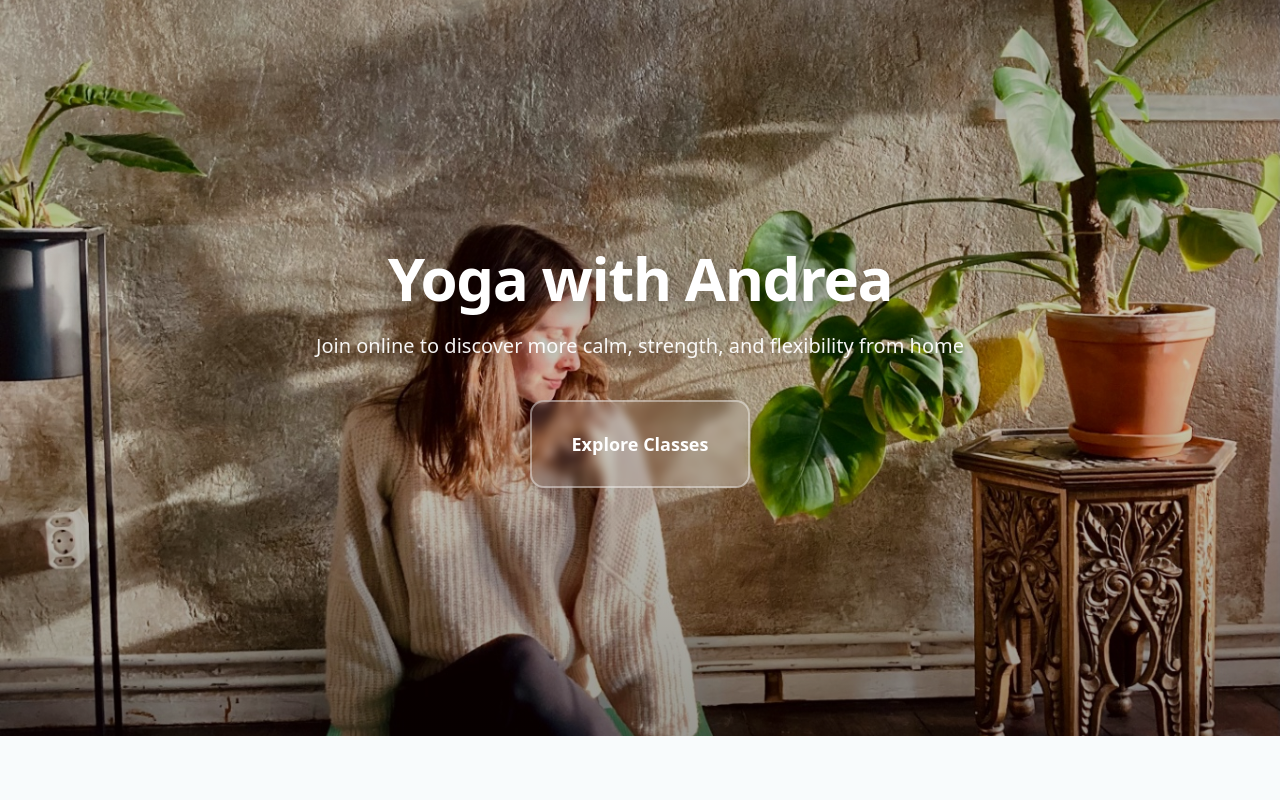
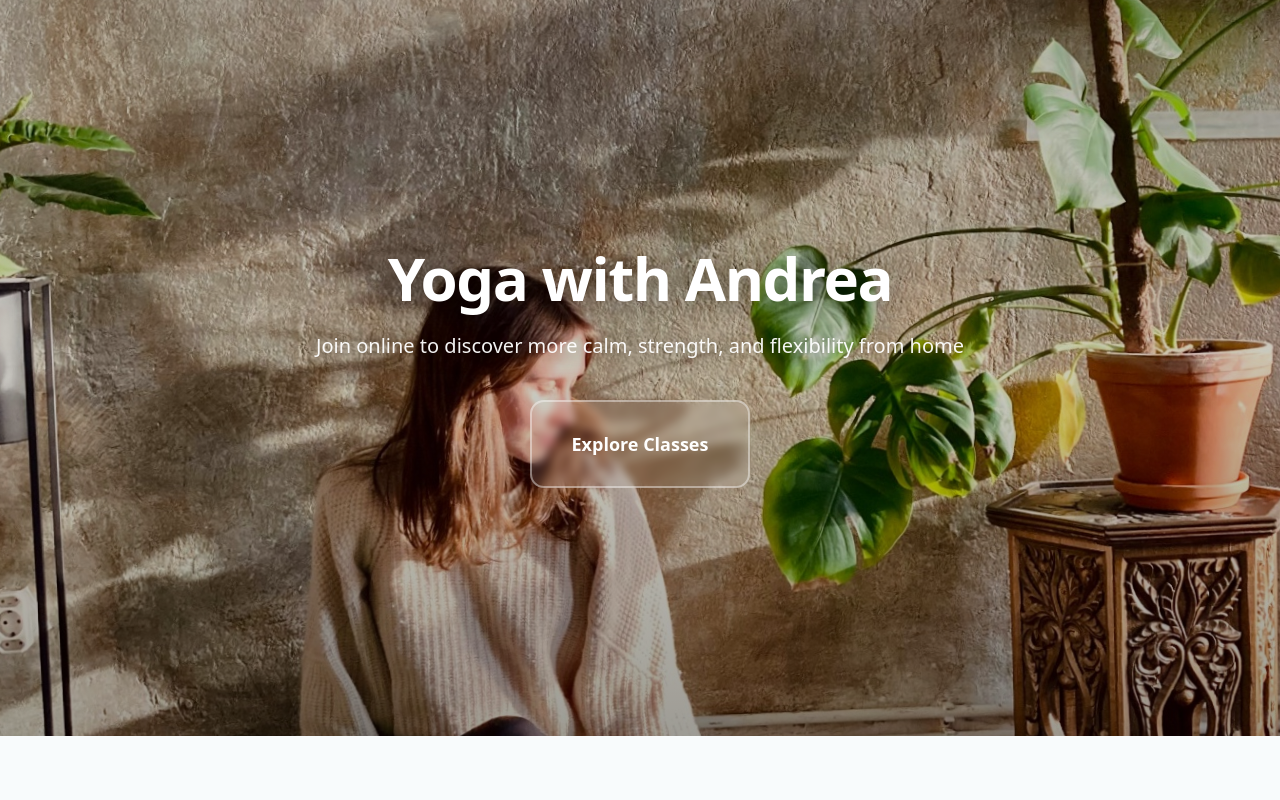
Before and after one commit to Lovable-projects-yoga/project-nexus-vibe2, a React (Vite) app: page / in a window 1280 px wide. Shown: the top 800 px of the page. Built offline with nearby package versions, Linux system fonts and the light colour scheme; the HTML template or start-up script is replaced by a standard one.

Commit message:
Fix hero image positioning and rotation

```diff
--- a/src/components/Hero.tsx
+++ b/src/components/Hero.tsx
@@ -9,10 +9,18 @@ const Hero = () => {
   return (
     <section className="relative min-h-[92vh] flex items-center justify-center overflow-hidden">
       <div
-        className="absolute inset-0 bg-cover bg-center z-0"
-        style={{ backgroundImage: `url(${heroImage})` }}
+        className="absolute inset-0 z-0 overflow-hidden"
       >
-        <div className="absolute inset-0 bg-gradient-to-b from-black/30 via-black/20 to-black/40" />
+        <div
+          className="absolute inset-0 bg-cover scale-110"
+          style={{
+            backgroundImage: `url(${heroImage})`,
+            backgroundPosition: '50% 45%',
+            transform: 'rotate(-1deg) scale(1.1)'
+          }}
+        >
+          <div className="absolute inset-0 bg-gradient-to-b from-black/30 via-black/20 to-black/40" />
+        </div>
       </div>
 
       <div className="relative z-10 max-w-4xl mx-auto px-6 text-center animate-fade-in">
```
